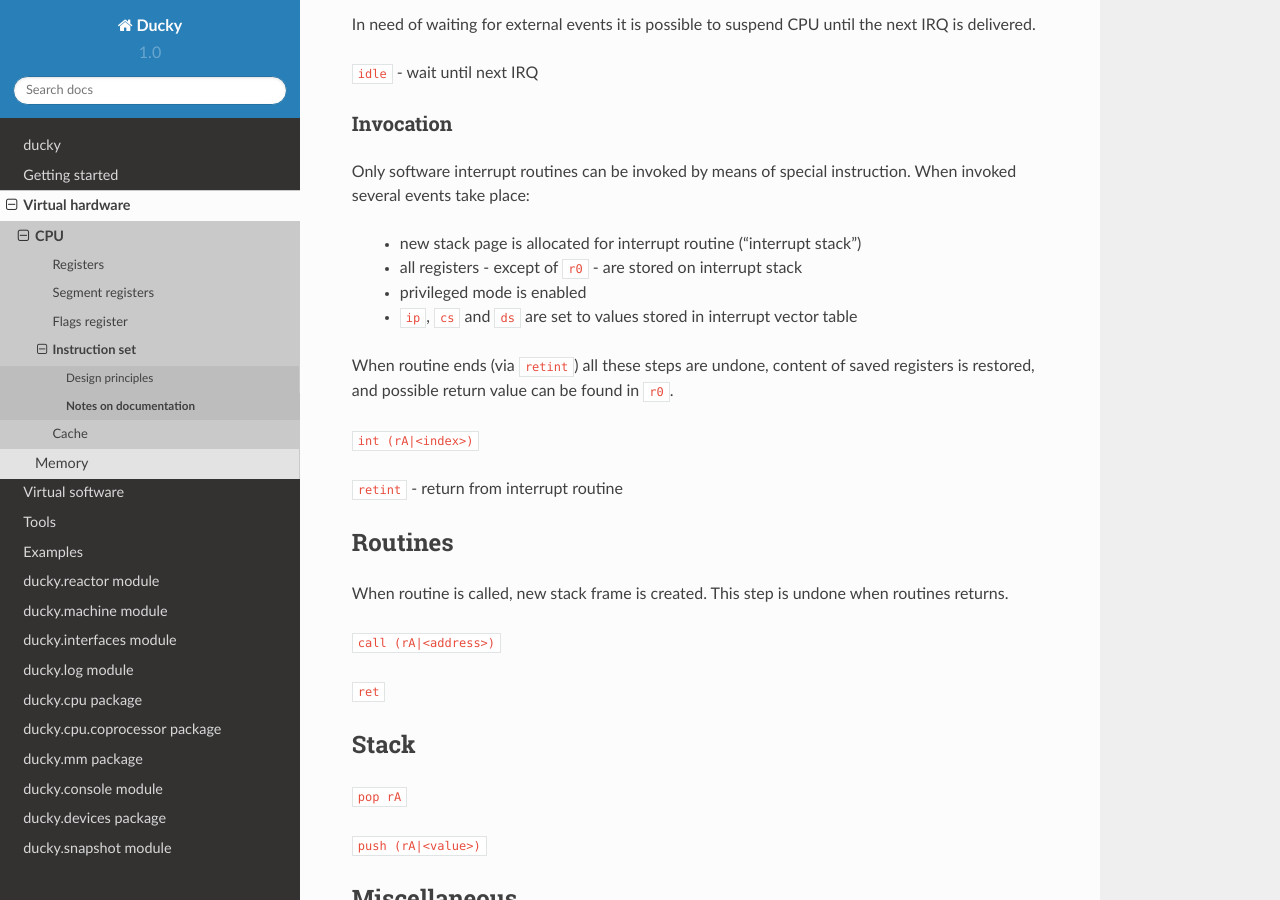
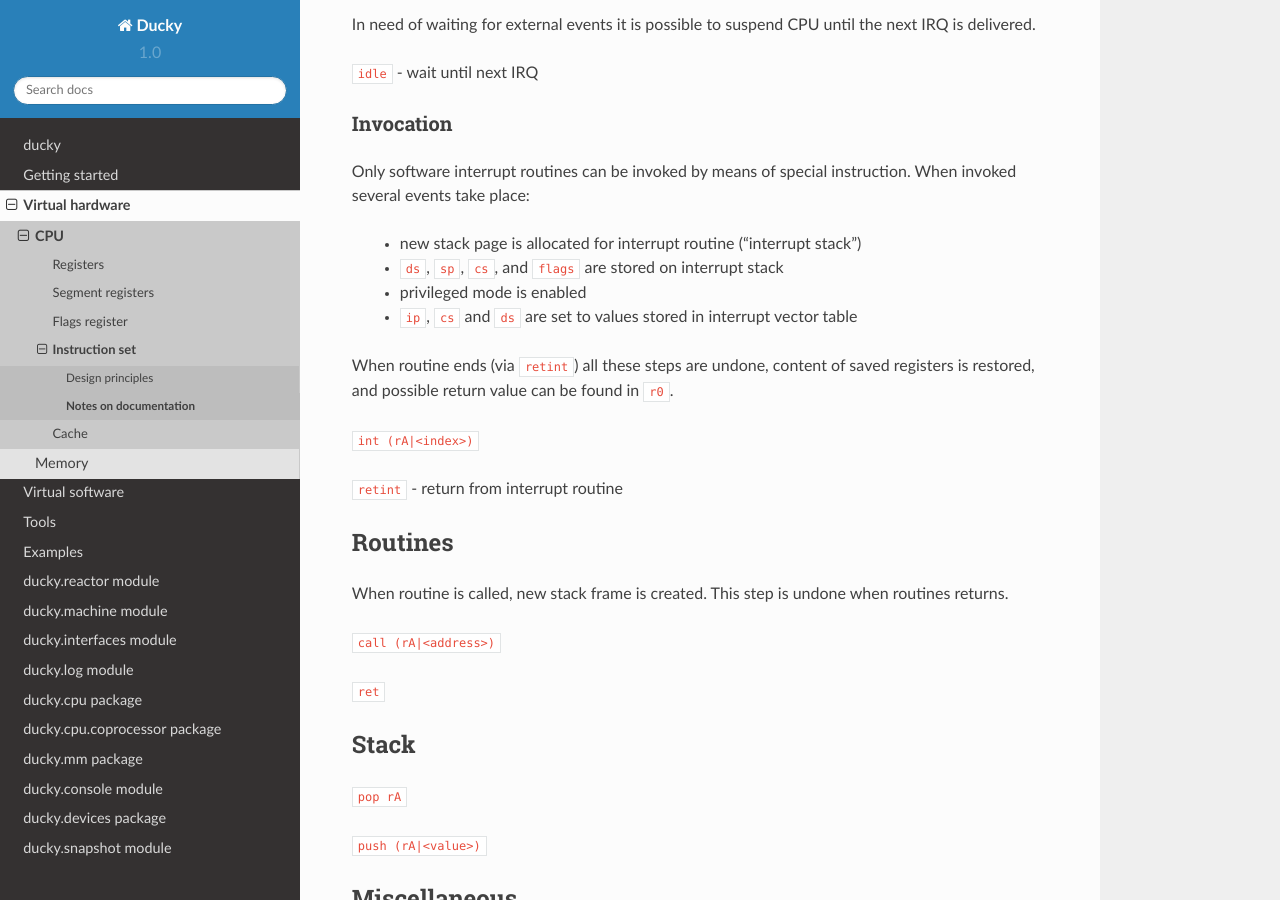
Before and after one commit to happz/ducky-legacy, a Sphinx documentation site: the page built from docs/ducky_instruction_set.rst, in a window 1280 px wide and 900 px high, scrolled down 2223 px. Built offline with Sphinx 7.4.7 and the Read the Docs theme 2.0.0, drawn with Linux system fonts in a browser that asks for light colours.

Commit message:
Fixed docs to reflect new "dont save all registers" interrupt code

```diff
--- a/docs/ducky_instruction_set.rst
+++ b/docs/ducky_instruction_set.rst
@@ -112,7 +112,7 @@
 Only software interrupt routines can be invoked by means of special instruction. When invoked several events take place:
 
  - new stack page is allocated for interrupt routine ("interrupt stack")
- - all registers - except of ``r0`` - are stored on interrupt stack
+ - ``ds``, ``sp``, ``cs``, and ``flags`` are stored on interrupt stack
  - privileged mode is enabled
  - ``ip``, ``cs`` and ``ds`` are set to values stored in interrupt vector table
 
```
